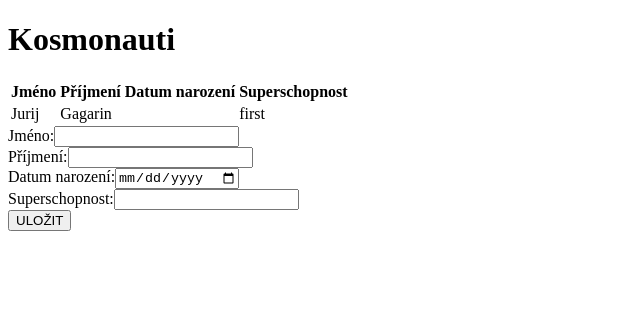
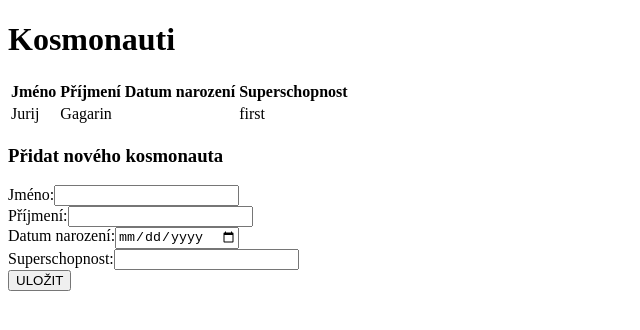
Before and after one commit to messa/kosmonauti, a Next.js app: page / in a window 1280 px wide. Shown: the top 330 px of the page, without its empty margins (0-640 px from the left). Built offline with nearby package versions, Linux system fonts and the light colour scheme.

Commit message:
add KosmonautForm heading

```diff
--- a/components/KosmonautForm.js
+++ b/components/KosmonautForm.js
@@ -26,6 +26,8 @@ function KosmonautForm({ onSubmit }) {
   }
 
   return (
+    <div>
+      <h3>Přidat nového kosmonauta</h3>
       <form onSubmit={handleSubmit}>
         <label>
           Jméno:
@@ -53,6 +55,7 @@ function KosmonautForm({ onSubmit }) {
 
         <button type="submit">ULOŽIT</button>
       </form>
+    </div>
   )
 }
 
```
Lines whose indentation alone changed are shown as unchanged.
